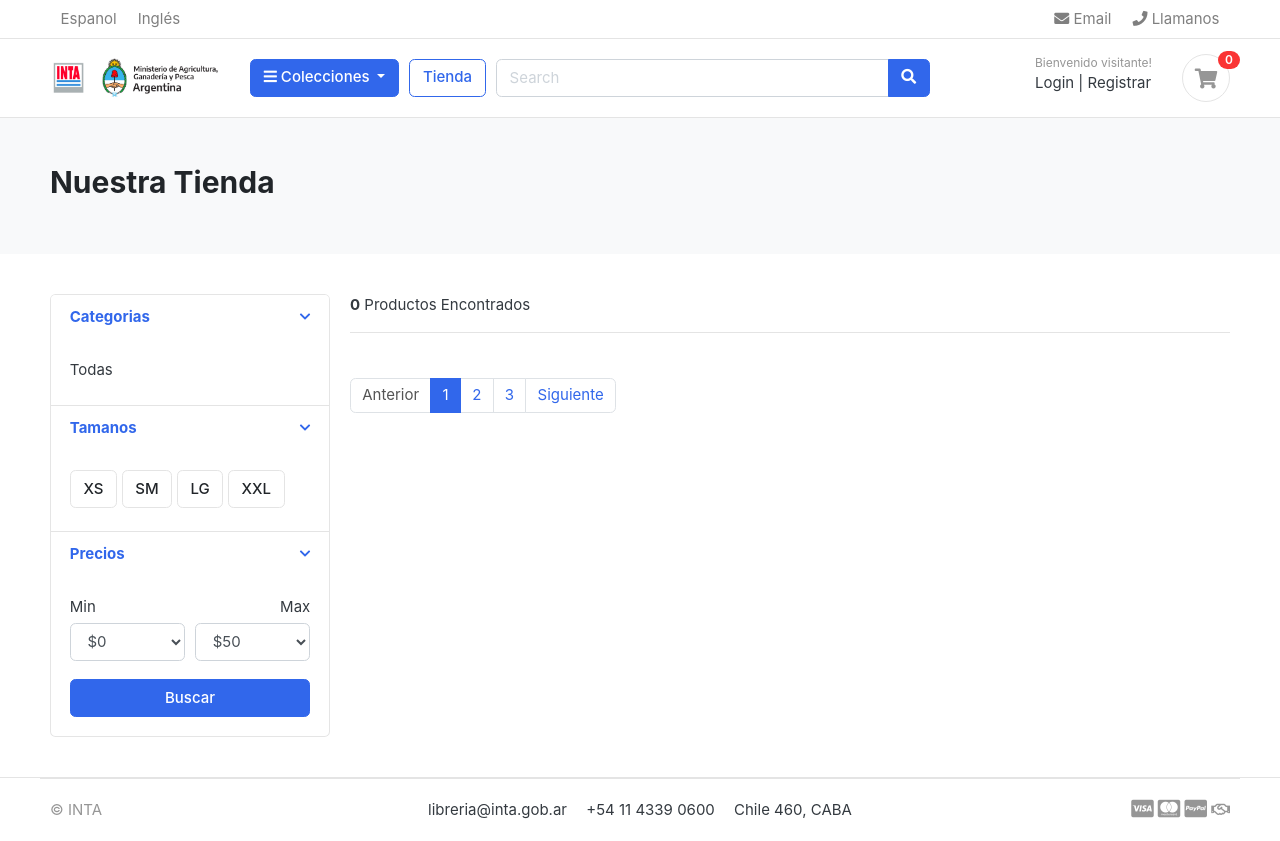
After one commit to fernandoricci/portal, a Django app: page /tienda/ in a window 1280 px wide. The commit adds this page. Run offline with Django 3.2, Linux system fonts and the light colour scheme; data that the repository does not hold is empty; some web fonts are replaced.

Commit message:
producto detalle sin terminar

```diff
--- a/archivos/Instrucciones.txt
+++ b/archivos/Instrucciones.txt
@@ -1,2 +1,4 @@
 Usuario Administrador --> riccitelli.fernando@gmail.com
 password --> mini1234
+
+Seguir desde el video 151
--- /dev/null
+++ b/coleccion/context_processors.py
@@ -0,0 +1,8 @@
+from typing import Collection
+
+
+from .models import Coleccion
+
+def menu_links(request):
+    links = Coleccion.objects.all()
+    return dict(links=links)
--- a/coleccion/models.py
+++ b/coleccion/models.py
@@ -1,6 +1,5 @@
-from distutils.command.upload import upload
-from tabnanny import verbose
 from django.db import models
+from django.urls import reverse
 
 class Coleccion(models.Model):
     coleccion_nombre = models.CharField(max_length=50, unique= True)
@@ -12,5 +11,8 @@ class Coleccion(models.Model):
         verbose_name = "coleccion"
         verbose_name_plural = "colecciones"
 
+    def get_url(self):
+        return reverse('productosporcoleccion',args=[self.slug])
+
     def __str__(self):
         return self.coleccion_nombre
--- a/portal/settings.py
+++ b/portal/settings.py
@@ -65,6 +65,7 @@ TEMPLATES = [
                 'django.template.context_processors.request',
                 'django.contrib.auth.context_processors.auth',
                 'django.contrib.messages.context_processors.messages',
+                'coleccion.context_processors.menu_links',
             ],
         },
     },
--- a/portal/urls.py
+++ b/portal/urls.py
@@ -14,7 +14,7 @@ Including another URLconf
     2. Add a URL to urlpatterns:  path('blog/', include('blog.urls'))
 """
 from django.contrib import admin
-from django.urls import path
+from django.urls import path, include
 from . import views #importo las vistas para poder cargarlas
 from django.conf.urls.static import static
 from django.conf import settings
@@ -22,4 +22,5 @@ from django.conf import settings
 urlpatterns = [
     path('admin/', admin.site.urls),
     path('', views.home, name="home"), #path para el home del sitio
+    path('tienda/', include('tienda.urls')),
 ] + static(settings.MEDIA_URL, document_root=settings.MEDIA_ROOT)
--- a/templates/includes/navbar.html
+++ b/templates/includes/navbar.html
@@ -36,14 +36,14 @@
                 <button type="button" class="btn btn-primary dropdown-toggle" data-toggle="dropdown">
                     <i class="fa fa-bars"></i> Colecciones
                 </button>
+
                 <div class="dropdown-menu">
-                    <a class="dropdown-item" href="#">Institucional </a>
-                    <a class="dropdown-item" href="#">Investigación</a>
-                    <a class="dropdown-item" href="#">Infanto-Juvenil</a>
-                    <a class="dropdown-item" href="#">Recursos</a>
-                    <a class="dropdown-item" href="#">Educación Superior</a>
-                    <a class="dropdown-item" href="#">Divulgación</a>
+                    {% for coleccion in links %}
+                    <a class="dropdown-item" href="{{coleccion.get_url}}">{{coleccion.coleccion_nombre}}</a>
+                    {% endfor %}
+                    <a class="dropdown-item" href="{% url 'tienda' %}">Todas</a>
                 </div>
+
             </div>  <!-- category-wrap.// -->
         </div> <!-- col.// -->
         <a href="./store.html" class="btn btn-outline-primary">Tienda</a>
--- /dev/null
+++ b/templates/tienda/tienda.html
@@ -0,0 +1,170 @@
+{% extends 'base.html' %}
+
+{% block content %}
+
+<!-- ========================= SECTION PAGETOP ========================= -->
+<section class="section-pagetop bg">
+    <div class="container">
+        <h2 class="title-page">Nuestra Tienda</h2>
+
+    </div> <!-- container //  -->
+    </section>
+    <!-- ========================= SECTION INTRO END// ========================= -->
+
+    <!-- ========================= SECTION CONTENT ========================= -->
+<section class="section-content padding-y">
+    <div class="container">
+
+    <div class="row">
+        <aside class="col-md-3">
+
+    <div class="card">
+        <article class="filter-group">
+            <header class="card-header">
+                <a href="#" data-toggle="collapse" data-target="#collapse_1" aria-expanded="true" class="">
+                    <i class="icon-control fa fa-chevron-down"></i>
+                    <h6 class="title">Categorias</h6>
+                </a>
+            </header>
+            <div class="filter-content collapse show" id="collapse_1" style="">
+                <div class="card-body">
+
+                    <ul class="list-menu">
+                    {% for coleccion in links %}
+                        <li><a href="{{coleccion.get_url}}">{{coleccion.coleccion_nombre}}</a></li>
+                    {% endfor %}
+                        <li><a href="{% url 'tienda' %}">Todas</a></li>
+                    </ul>
+
+                </div> <!-- card-body.// -->
+            </div>
+        </article> <!-- filter-group  .// -->
+        <article class="filter-group">
+            <header class="card-header">
+                <a href="#" data-toggle="collapse" data-target="#collapse_4" aria-expanded="true" class="">
+                    <i class="icon-control fa fa-chevron-down"></i>
+                    <h6 class="title">Tamanos </h6>
+                </a>
+            </header>
+            <div class="filter-content collapse show" id="collapse_4" style="">
+                <div class="card-body">
+                  <label class="checkbox-btn">
+                    <input type="checkbox">
+                    <span class="btn btn-light"> XS </span>
+                  </label>
+
+                  <label class="checkbox-btn">
+                    <input type="checkbox">
+                    <span class="btn btn-light"> SM </span>
+                  </label>
+
+                  <label class="checkbox-btn">
+                    <input type="checkbox">
+                    <span class="btn btn-light"> LG </span>
+                  </label>
+
+                  <label class="checkbox-btn">
+                    <input type="checkbox">
+                    <span class="btn btn-light"> XXL </span>
+                  </label>
+            </div><!-- card-body.// -->
+            </div>
+        </article> <!-- filter-group .// -->
+
+        <article class="filter-group">
+            <header class="card-header">
+                <a href="#" data-toggle="collapse" data-target="#collapse_3" aria-expanded="true" class="">
+                    <i class="icon-control fa fa-chevron-down"></i>
+                    <h6 class="title">Precios </h6>
+                </a>
+            </header>
+            <div class="filter-content collapse show" id="collapse_3" style="">
+                <div class="card-body">
+
+                    <div class="form-row">
+                    <div class="form-group col-md-6">
+                      <label>Min</label>
+                      <!-- <input class="form-control" placeholder="$0" type="number"> -->
+                          <select class="mr-2 form-control">
+                            <option value="0">$0</option>
+                            <option value="50">$50</option>
+                            <option value="100">$100</option>
+                            <option value="150">$150</option>
+                            <option value="200">$200</option>
+                            <option value="500">$500</option>
+                            <option value="1000">$1000</option>
+                        </select>
+                    </div>
+                    <div class="form-group text-right col-md-6">
+                      <label>Max</label>
+                          <select class="mr-2 form-control">
+                            <option value="50">$50</option>
+                            <option value="100">$100</option>
+                            <option value="150">$150</option>
+                            <option value="200">$200</option>
+                            <option value="500">$500</option>
+                            <option value="1000">$1000</option>
+                            <option value="2000">$2000+</option>
+                        </select>
+                    </div>
+                    </div> <!-- form-row.// -->
+                    <button class="btn btn-block btn-primary">Buscar</button>
+                </div><!-- card-body.// -->
+            </div>
+        </article> <!-- filter-group .// -->
+
+    </div> <!-- card.// -->
+
+        </aside> <!-- col.// -->
+        <main class="col-md-9">
+
+    <header class="border-bottom mb-4 pb-3">
+            <div class="form-inline">
+                <span class="mr-md-auto"><b>{{productos_cuenta}}</b> Productos Encontrados</span>
+            </div>
+    </header><!-- sect-heading -->
+
+    <div class="row">
+        {% for producto in productos %}
+        <div class="col-md-4">
+            <figure class="card card-product-grid">
+                <div class="img-wrap">
+
+                    <img src="{{producto.imagenes.url}}">
+
+                </div> <!-- img-wrap.// -->
+                <figcaption class="info-wrap">
+                    <div class="fix-height">
+                        <a href="./product-detail.html" class="title">{{producto.producto_nombre}}</a>
+                        <div class="price-wrap mt-2">
+                            <span class="price">$ {{producto.precio}}</span>
+                        </div> <!-- price-wrap.// -->
+                    </div>
+                    <a href="#" class="btn btn-block btn-success">Agregar al carrito</a>
+                </figcaption>
+            </figure>
+        </div> <!-- col.// -->
+        {% endfor %}
+
+    </div> <!-- row end.// -->
+
+
+    <nav class="mt-4" aria-label="Page navigation sample">
+      <ul class="pagination">
+        <li class="page-item disabled"><a class="page-link" href="#">Anterior</a></li>
+        <li class="page-item active"><a class="page-link" href="#">1</a></li>
+        <li class="page-item"><a class="page-link" href="#">2</a></li>
+        <li class="page-item"><a class="page-link" href="#">3</a></li>
+        <li class="page-item"><a class="page-link" href="#">Siguiente</a></li>
+      </ul>
+    </nav>
+
+        </main> <!-- col.// -->
+
+    </div>
+
+    </div> <!-- container .//  -->
+    </section>
+    <!-- ========================= SECTION CONTENT END// ========================= -->
+
+{% endblock %}
--- /dev/null
+++ b/tienda/urls.py
@@ -0,0 +1,8 @@
+from django.urls import path
+from . import views
+
+urlpatterns = [
+    path('', views.tienda, name="tienda"),
+    path('<slug:coleccion_slug>/', views.tienda, name='productosporcoleccion'),
+    path('<slug:coleccion_slug>/<slug:producto_slug>/', views.producto_detalle, name='producto_detalle'),
+]
--- a/tienda/views.py
+++ b/tienda/views.py
@@ -1,3 +1,41 @@
-from django.shortcuts import render
+from multiprocessing import context
+from tkinter import E
+from unicodedata import category
+from urllib import request
+from django.shortcuts import render, get_object_or_404
+from .models import Producto
+from coleccion.models import Coleccion
 
-# Create your views here.
+def tienda(request, coleccion_slug=None):
+    colecciones = None
+    productos = None
+
+    if coleccion_slug != None:
+        colecciones = get_object_or_404(Coleccion, slug=coleccion_slug)
+        productos = Producto.objects.filter(coleccion=colecciones, is_available=True)
+        productos_cuenta = productos.count()
+    else:
+        productos = Producto.objects.all().filter(is_available=True)
+        productos_cuenta = productos.count()
+
+    context = {
+        'productos': productos,
+        'productos_cuenta': productos_cuenta,
+    }
+
+
+    return render(request, 'tienda/tienda.html', context)
+
+def producto_detalle(request, coleccion_slug, producto_slug):
+    try:
+        #Valido que el producto exista
+        producto_unico = Producto.objects.get(coleccion__slug = coleccion_slug, slug=producto_slug)
+    except Exception as e:
+        raise e
+
+    #Si el producto_unico existe lo alamceno dentro de un diccionario "context"
+    context = {
+        'producto_unico': producto_unico,
+    }
+
+    return render(request, 'tienda/producto_detalle.html', context)
```
Also changed, not shown: portal/views.py (+8 -1 lines), templates/home.html (+9 -66 lines), templates/tienda/producto_detalle.html (added, +116 -0 lines), templates/base.html (line endings or trailing spaces).
